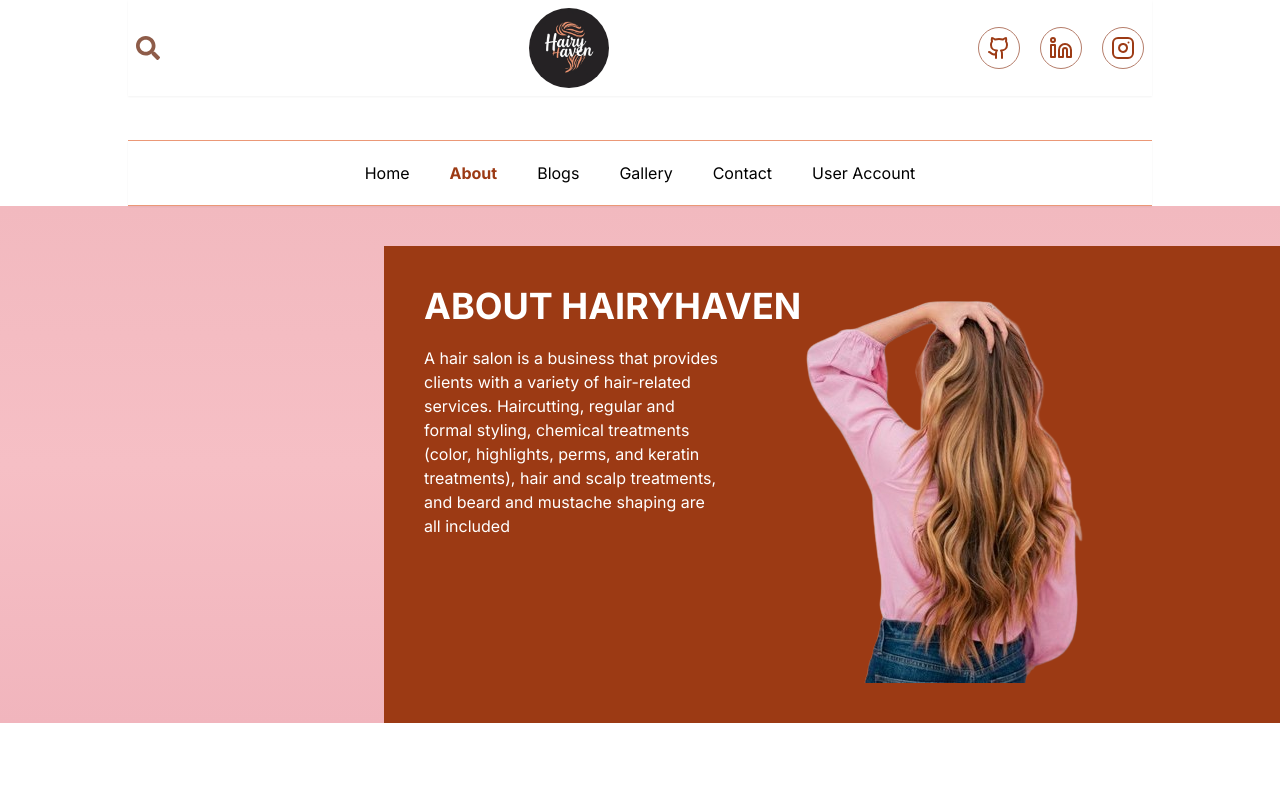
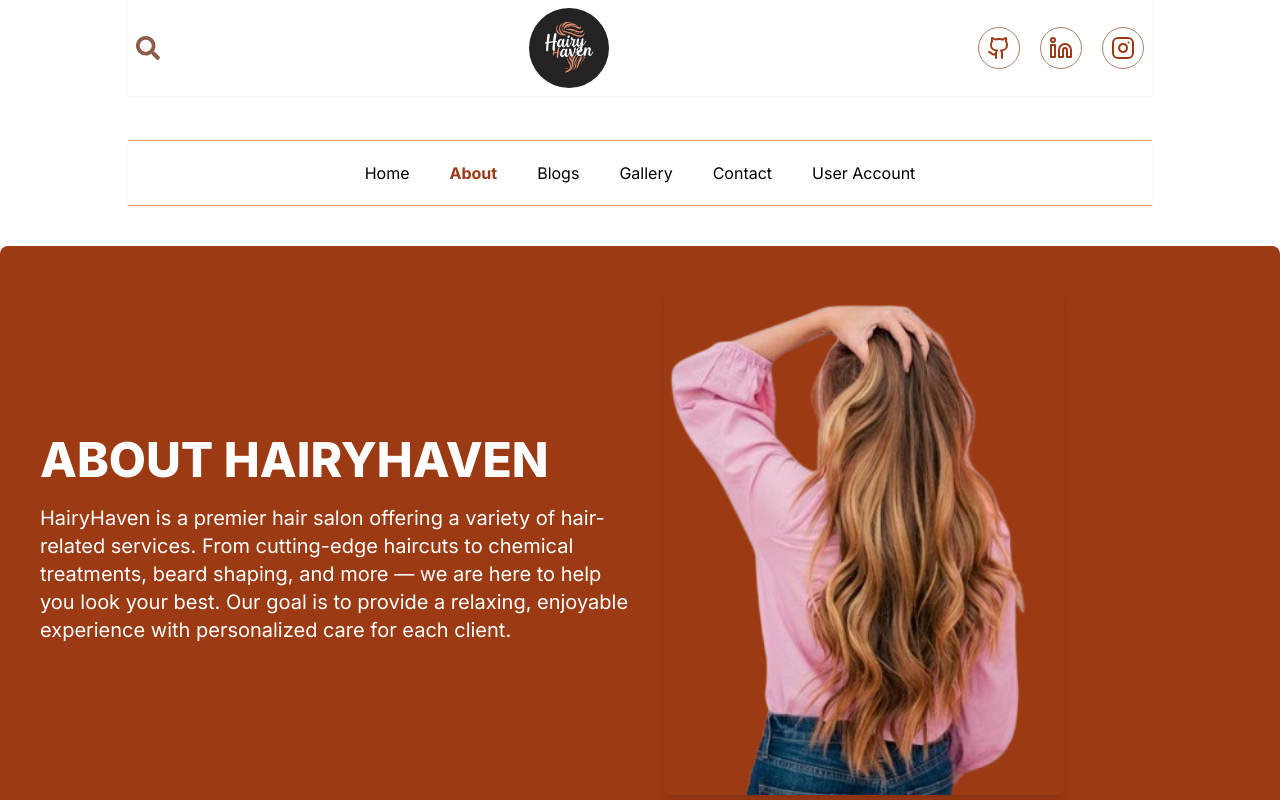
Before and after one commit to Mahtot/Hair-blog-Platform, a Next.js app: page /about in a window 1280 px wide. Shown: the top 800 px of the page. Built offline with nearby package versions, Linux system fonts and the light colour scheme.

Commit message:
done with the contact page

```diff
--- a/app/about/page.tsx
+++ b/app/about/page.tsx
@@ -1,28 +1,43 @@
-import Navbar from "@/components/NavBar/Navbar"
-import Footer from "@/components/Footer"
+import Navbar from "@/components/NavBar/Navbar";
+import Footer from "@/components/Footer";
 import img from "@/public/heroSectionPic.jpg";
 import Image from "next/image";
 
 const About = () => {
   return (
-    <div className="flex flex-col">
+    <div className="flex flex-col min-h-screen">
       <Navbar />
-      <div className="w-full min-h-[300px] flex justify-end bg-[#F6BFC4]  bg-gradient-to-t  from-[#F1B5BD] via-[#F6BFC5] to-[#F2B9BF]">
-        <div className="p-10 mt-10 bg-[#9C3A14] text-white flex sm:w-[70vw] self-end">
-          <div className="contact flex flex-col gap-5">
-            <h1 className=" font-bold text-2xl md:text-4xl">ABOUT HAIRYHAVEN</h1>
-            <p className="w-[300px]">
-              A hair salon is a business that provides clients with a variety of hair-related services. Haircutting, regular and formal styling, chemical treatments (color, highlights, perms, and keratin treatments), hair and scalp treatments, and beard and mustache shaping are all included
+
+      {/* Hero Section */}
+      <div className="w-full flex justify-end ">
+        <div className="flex flex-col md:flex-row items-center w-full max-w-7xl mx-auto p-6 sm:p-10 bg-[#9C3A14] text-white shadow-lg rounded-lg mt-10">
+          {/* Text Content */}
+          <div className="contact flex flex-col gap-5 md:w-1/2">
+            <h1 className="font-extrabold text-3xl md:text-5xl leading-tight">ABOUT HAIRYHAVEN</h1>
+            <p className="text-lg md:text-xl leading-relaxed">
+              HairyHaven is a premier hair salon offering a variety of hair-related services. From cutting-edge haircuts to chemical treatments, beard shaping, and more — we are here to help you look your best. Our goal is to provide a relaxing, enjoyable experience with personalized care for each client.
             </p>
           </div>
-          <div>
-            <Image src={img} alt="girl with a nice hair" />
+
+          {/* Image */}
+          <div className="mt-6 md:mt-0 md:ml-6 flex-shrink-0">
+            <Image
+              src={img}
+              alt="Girl with nice hair"
+              className="rounded-lg shadow-lg"
+              placeholder="blur"
+              width={400}
+              height={400}
+              objectFit="cover"
+            />
           </div>
-
         </div>
       </div>
+
+      {/* Footer */}
       <Footer />
     </div>
-  )
-}
-export default About
+  );
+};
+
+export default About;
--- a/app/gallery/page.tsx
+++ b/app/gallery/page.tsx
@@ -32,6 +32,7 @@
   useEffect(() => {
     const initializeGallery = () => {
       const galleryElements = document.querySelectorAll('.gallery');
+      console.log('Gallery Elements:', galleryElements);
       if (galleryElements.length > 0) {
         fjGallery(galleryElements, {
           itemSelector: '.gallery__item',
@@ -69,6 +70,7 @@
       }
     }
   }, [blogs]);
+
 
 
   return (
```
